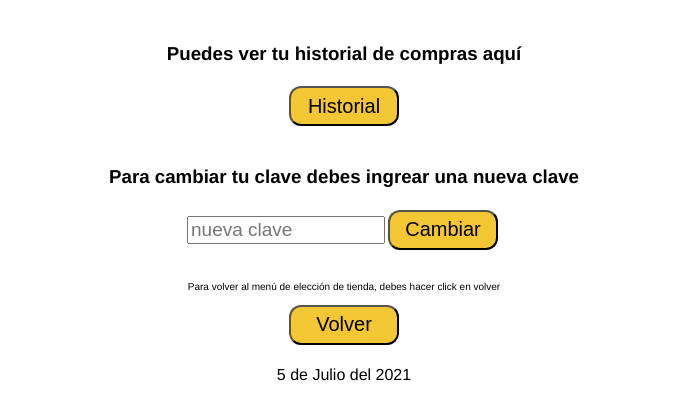
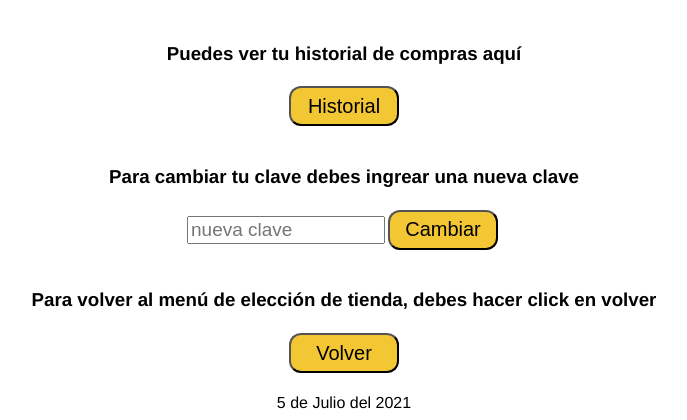
Before and after one commit to flobianchi/Sites, a PHP site: page /perfil.php in a window 1280 px wide. Shown: the part 428-848 px from the top of the page, without its empty margins (296-983 px from the left). Before the commit the page ends 809 px from the top, so only its background shows below. Run offline with PHP 8.4, Linux system fonts and the light colour scheme; the visitor is signed in with stand-in values (Sample User, id 1); data that the repository does not hold is empty; some libraries are stand-ins or nearby versions.

Commit message:
Update perfil.php

```diff
--- a/perfil.php
+++ b/perfil.php
@@ -97,7 +97,7 @@ tr:hover {
 </form>
 <br>
 <br>
-<p style="font-size:10px;">Para volver al menú de elección de tienda, debes hacer click en volver</p>
+<h3>Para volver al menú de elección de tienda, debes hacer click en volver</h3>
 <form id = 'caja' action="tienda.php" method="post">
       <input type="submit" value="Volver" id = "botonB">
 </form>
```
